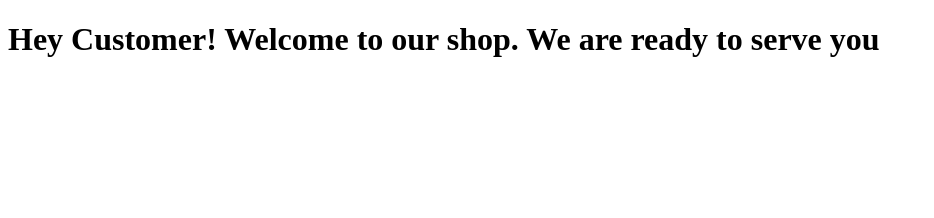
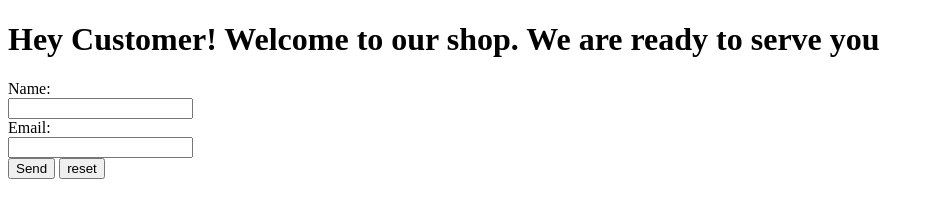
Before and after one commit to Alets-17/XYZ-Project, a plain HTML site: page index.html in a window 1280 px wide. Shown: the whole page, without its empty margins (0-934 px from the left). Drawn offline with Linux system fonts and the light colour scheme.

Commit message:
with email

```diff
--- a/index.html
+++ b/index.html
@@ -4,7 +4,6 @@
   <title>Welcome to XYZ</title>
   <style>
 
-  color:red;
 
   </style>
 </head>
@@ -12,5 +11,16 @@
 
 <h1>Hey Customer! Welcome to our shop. We are ready to serve you</h1>
 
+<form action="mailto:xyz@com" method="post" enctype="text/plain">
+
+Name:<br>
+  <input type="text" name="name"><br>
+  Email:<br>
+  <input type="text" name="mail"><br>
+  <input type="submit" value="Send">
+  <input type="reset" value="reset">
+
+</form>
+
 </body>
 </html>
```
